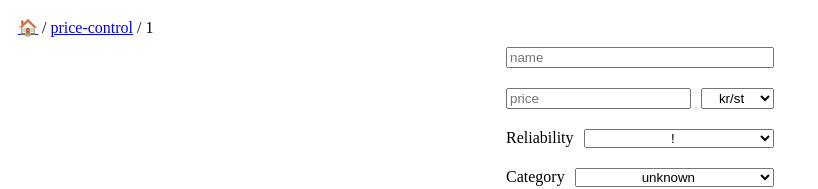
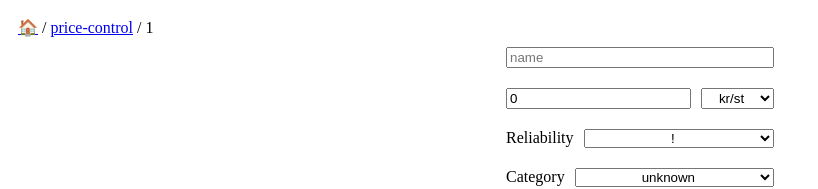
Before and after one commit to eliasgallo/shop-pricing-fe, a React app: page /price-control/1 in a window 1280 px wide. Shown: the top 189 px of the page, without its empty margins (0-818 px from the left). Built offline with nearby package versions, Linux system fonts and the light colour scheme.

Commit message:
fix: allow decimals in price inputs

```diff
--- a/src/components/pages/PriceItemDetails/PriceItemDetailsContainer.tsx
+++ b/src/components/pages/PriceItemDetails/PriceItemDetailsContainer.tsx
@@ -12,6 +12,7 @@ import { CheckboxComponent } from '@shared/CheckboxComponent'
 import { FormContainer, SelectorWrapper } from '@shared/SharedElements'
 import { NavigateFunction, useNavigate } from 'react-router-dom'
 import { Spinner } from '@shared/Spinner'
+import { DecimalInput } from '@shared/DecimalInput'
 
 const toggleTag = (tags: string[], tagKey: string) => {
   return tags.includes(tagKey)
@@ -58,17 +59,12 @@ export const PriceDetailsContainer: React.FC<PriceDetailsProps> = ({
           }
         />
         <SelectorWrapper>
-          <input
-            type='number'
+          <DecimalInput
+            decimals={2}
             name='price'
-            placeholder='price'
-            min={0}
-            value={item.comparison_price || ''}
-            onChange={(e: ChangeEvent<HTMLInputElement>) =>
-              setItem({
-                ...item,
-                comparison_price: parseInt(e.target.value) || 0,
-              })
+            startValue={item.comparison_price}
+            valueChanged={(newValue: number) =>
+              setItem({ ...item, comparison_price: newValue })
             }
           />
           <SelectorComponent
--- a/src/components/pages/ShopItemDetails/ShopItemDetailsContainer.tsx
+++ b/src/components/pages/ShopItemDetails/ShopItemDetailsContainer.tsx
@@ -6,6 +6,7 @@ import { InputWithSuggestions } from '@shared/InputWithSuggestions'
 import { SelectorComponent } from '@shared/SelectorComponent'
 import { CheckboxComponent } from '@shared/CheckboxComponent'
 import { ChangeEvent, useState } from 'react'
+import { DecimalInput } from '@shared/DecimalInput'
 
 type ShopItemDetailsProps = {
   shopItem: ShopItem
@@ -84,14 +85,12 @@ export const ShopItemDetailsContainer: React.FC<ShopItemDetailsProps> = ({
         <label>
           Price
           <SelectorWrapper>
-            <input
-              type='number'
+            <DecimalInput
+              decimals={2}
               name='price'
-              placeholder='price'
-              min={0}
-              value={item.price || ''}
-              onChange={(e: ChangeEvent<HTMLInputElement>) =>
-                setItem({ ...item, price: parseInt(e.target.value) })
+              startValue={item.price}
+              valueChanged={(newValue: number) =>
+                setItem({ ...item, price: newValue })
               }
             />
             <SelectorComponent
--- /dev/null
+++ b/src/components/shared/DecimalInput.tsx
@@ -0,0 +1,37 @@
+import { ChangeEvent, useState } from 'react'
+
+type DecimalInputProps = {
+  decimals: number
+  startValue: number
+  name: string
+  valueChanged: (newValue: number) => void
+}
+
+const placeholder = (decimals: number) => {
+  const base = '14'
+  return decimals > 0 ? `${base}.${'9'.repeat(decimals)}` : base
+}
+
+export const DecimalInput = ({
+  decimals,
+  startValue,
+  name,
+  valueChanged,
+}: DecimalInputProps) => {
+  const [value, setValue] = useState(startValue.toString())
+  return (
+    <input
+      name={name}
+      placeholder={placeholder(decimals)}
+      value={value}
+      onChange={(e: ChangeEvent<HTMLInputElement>) => {
+        const newValue: string = e.target.value
+          .replace(',', '.')
+          .replace(RegExp(`^(\\d+(?:.\\d{0,${decimals}})?).*`, 'gm'), '$1')
+        setValue(newValue)
+        valueChanged(parseFloat(newValue))
+      }}
+      inputMode='decimal' // for phones?
+    />
+  )
+}
```
